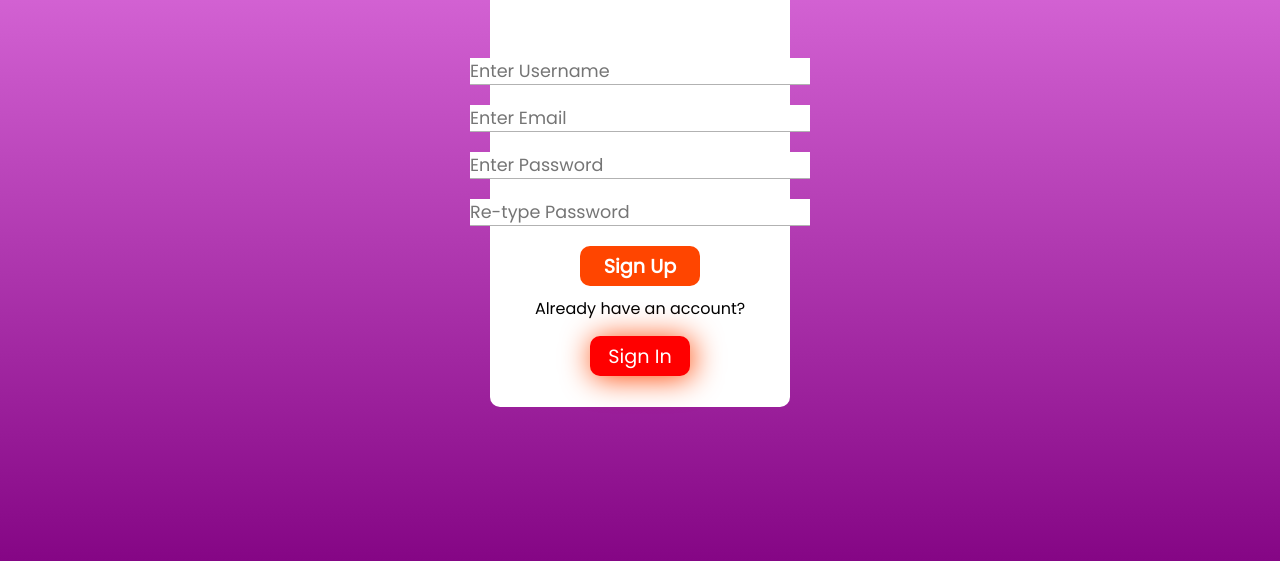
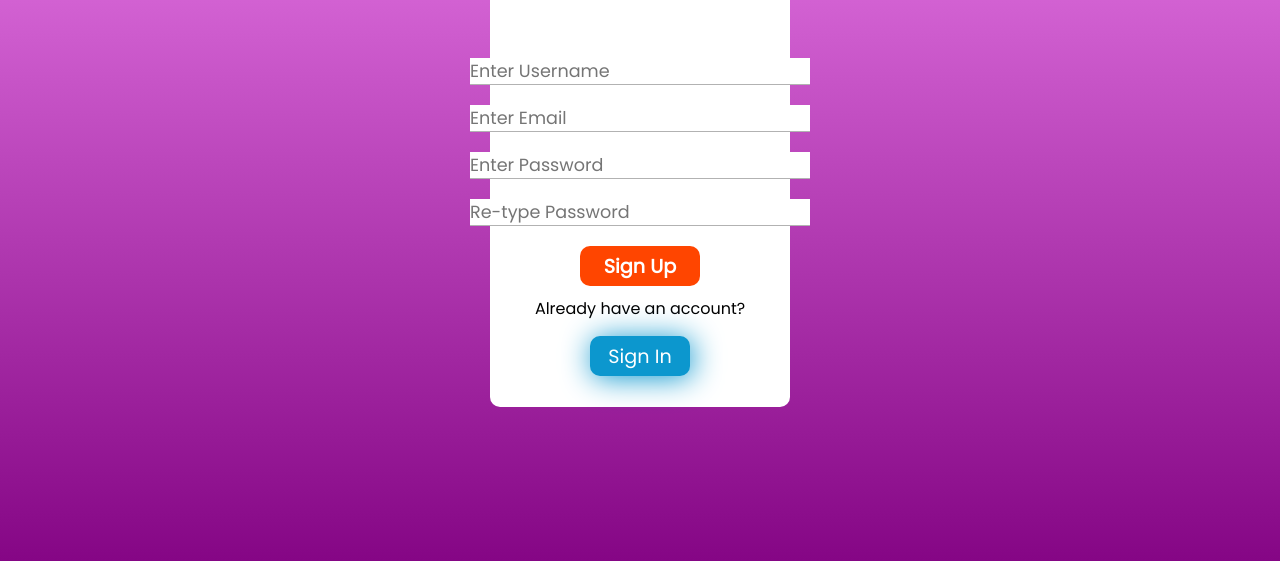
Before and after one commit to suganthvijay/sample, a website: page signup.html in a window 1280 px wide. In both pictures the pointer is over the button "Sign In". Shown: the part 203-764 px from the top of the page. Drawn offline with Linux system fonts and the light colour scheme.

Commit message:
updated signup page

```diff
--- a/signup.css
+++ b/signup.css
@@ -71,6 +71,7 @@ button{
     transition: .3s;
 }
 button:hover{
-    box-shadow: 2px 2px 30px orangered;
+    background: rgb(12, 151, 206);
+    box-shadow: 2px 2px 30px rgb(12, 151, 206);;
     transition: .5s;
 }
```
